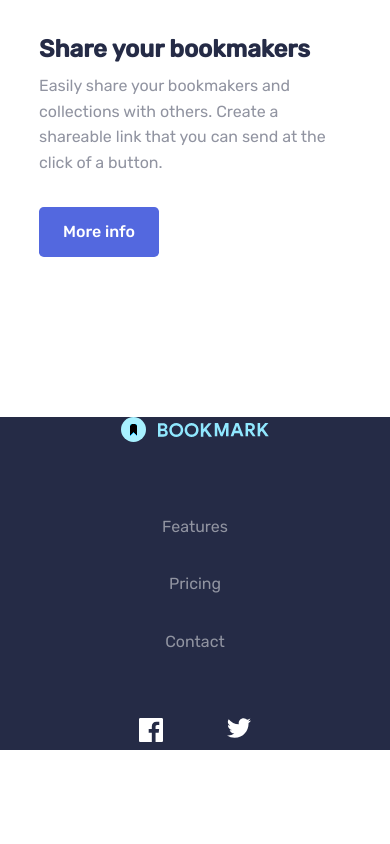
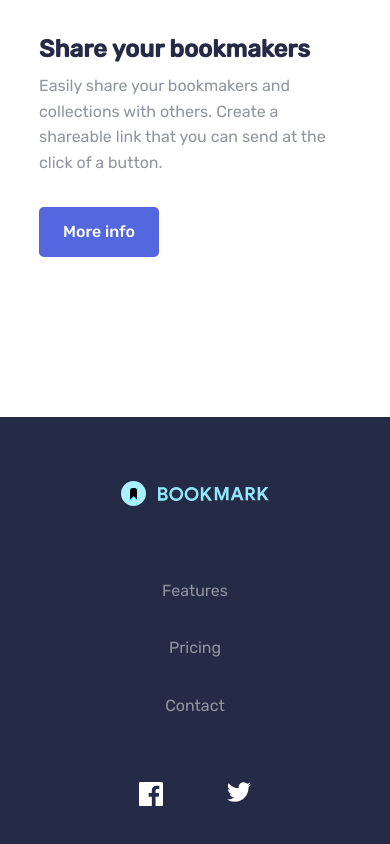
Before and after one commit to DevCaique/Bookmark, a React (Vite) app: page / in a window 390 px wide. Shown: the part 2853-3697 px from the top of the page. Before the commit the page ends 3603 px from the top, so only its background shows below. Built offline with nearby package versions, Linux system fonts and the light colour scheme.

Commit message:
footer padding-block updated

```diff
--- a/src/components/Footer.css
+++ b/src/components/Footer.css
@@ -29,6 +29,7 @@
 @media screen and (max-width: 768px){
 
     .footer-container{
+        padding-block: var(--pe-normal);
         flex-direction: column;
         text-align: center;
         gap: var(--pe-normal);
```
